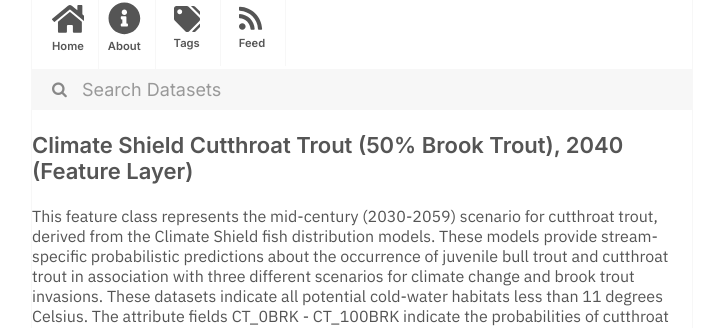
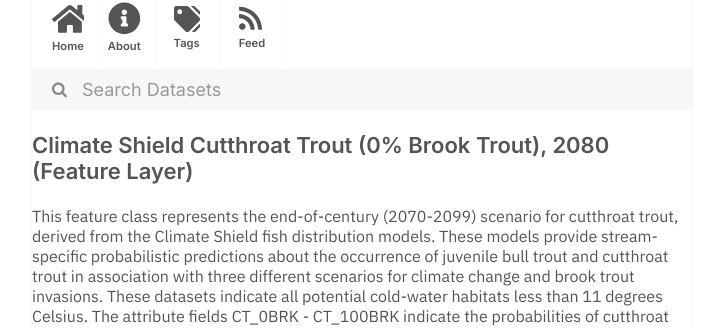
Before and after one commit to dayda-entities/department-of-agriculture, a Jekyll site: the page built from _posts/2020-12-03-climate-shield-cutthroat-trout.md, in a window 1280 px wide. Shown: the part 216-544 px from the top of the page, without its empty margins (278-1001 px from the left). Built offline with Jekyll 4.4.1, drawn with Linux system fonts in a browser that asks for light colours; some of the changed text lies outside the part shown.

```diff
--- a/_posts/2020-12-03-climate-shield-cutthroat-trout.md
+++ b/_posts/2020-12-03-climate-shield-cutthroat-trout.md
@@ -1,7 +1,7 @@
 ---
-title: 'Climate Shield Cutthroat Trout (50% Brook Trout), 2040 (Feature Layer)'
-created: '2020-12-03T20:26:27.129059'
-modified: '2021-05-14T15:12:32.657938'
+title: 'Climate Shield Cutthroat Trout (0% Brook Trout), 2080 (Feature Layer)'
+created: '2020-12-03T20:26:26.631603'
+modified: '2021-05-14T15:12:19.596035'
 state: active
 type: dataset
 tags:
@@ -27,9 +27,9 @@ tags:
   - Usfs
 groups: []
 csv_url: >-
-  https://data-usfs.hub.arcgis.com/datasets/b87a028f4a264a4aafcaec38338e5982_10.csv?outSR=%7B%22latestWkid%22%3A4269%2C%22wkid%22%3A4269%7D
+  https://data-usfs.hub.arcgis.com/datasets/8a82a383a8b449efa664d9f946c25a3a_8.csv?outSR=%7B%22latestWkid%22%3A4269%2C%22wkid%22%3A4269%7D
 json_url: ''
 layout: post
 
 ---
-This feature class represents the mid-century (2030-2059) scenario for cutthroat trout, derived from the Climate Shield fish distribution models. These models provide stream-specific probabilistic predictions about the occurrence of juvenile bull trout and cutthroat trout in association with three different scenarios for climate change and brook trout invasions. These datasets indicate all potential cold-water habitats less than 11 degrees Celsius. The attribute fields CT_0BRK - CT_100BRK indicate the probabilities of cutthroat trout occurrence within a cold-water habitat based on the prevalence of brook trout at 0%, 25%, 50%, 75%, or 100% of the sites within a habitat. The probabilities were predicted using the Climate Shield native trout models developed from known species occurrence in greater than 500 cold-water streams. The stream centerlines were based on the National Hydrography Dataset (NHD) but were modified for purposes of modeling and cross-walking to other datasets.
+This feature class represents the end-of-century (2070-2099) scenario for cutthroat trout, derived from the Climate Shield fish distribution models. These models provide stream-specific probabilistic predictions about the occurrence of juvenile bull trout and cutthroat trout in association with three different scenarios for climate change and brook trout invasions. These datasets indicate all potential cold-water habitats less than 11 degrees Celsius. The attribute fields CT_0BRK - CT_100BRK indicate the probabilities of cutthroat trout occurrence within a cold-water habitat based on the prevalence of brook trout at 0%, 25%, 50%, 75%, or 100% of the sites within a habitat. The probabilities were predicted using the Climate Shield native trout models developed from known species occurrence in greater than 500 cold-water streams. The stream centerlines were based on the National Hydrography Dataset (NHD) but were modified for purposes of modeling and cross-walking to other datasets.
```
